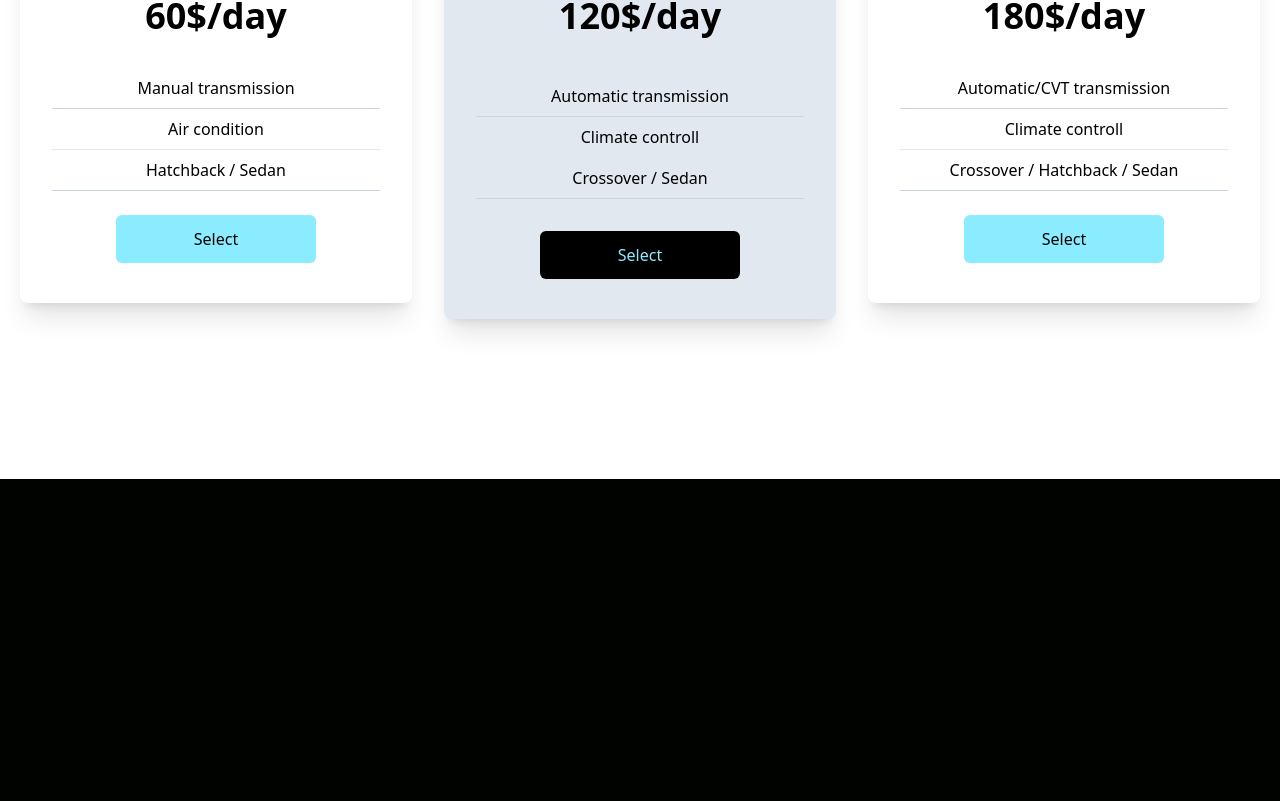
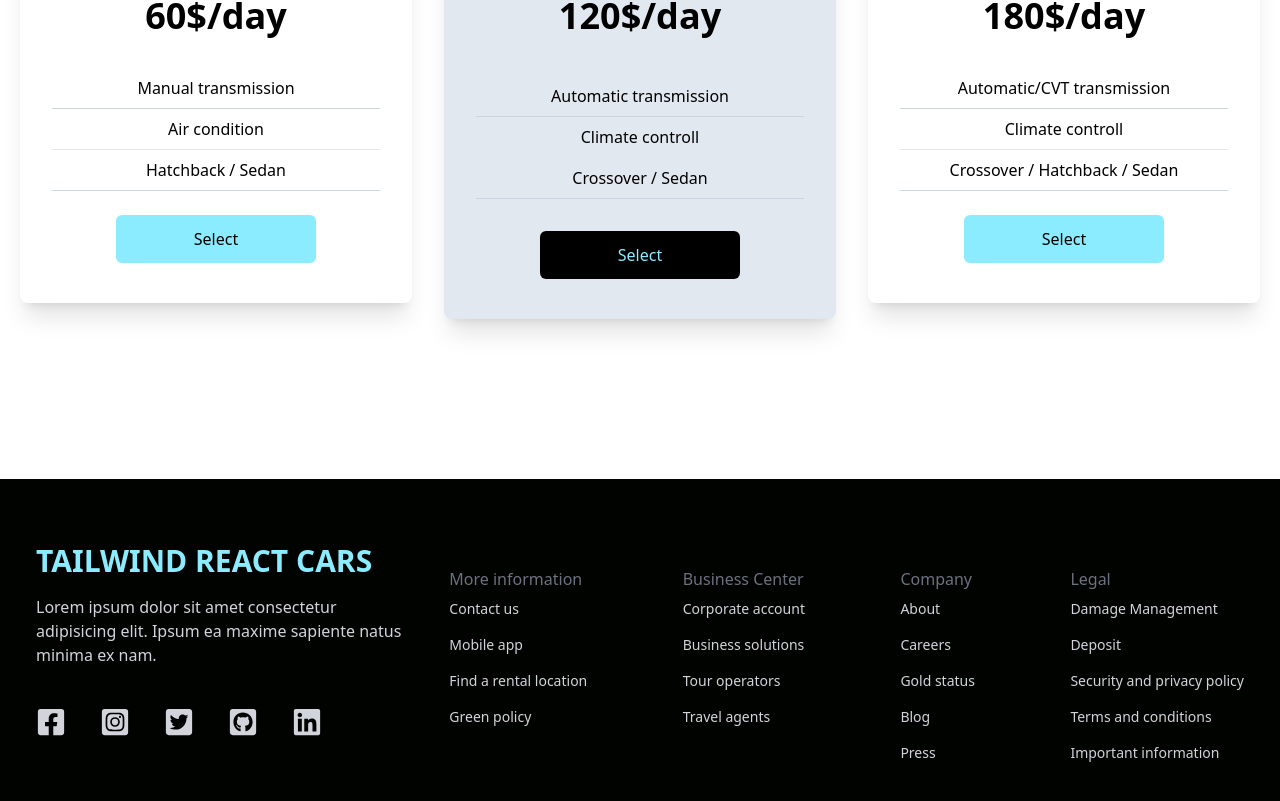
Before and after one commit to VoronovichDev/tailwind-website, a React (Create React App) app: page / in a window 1280 px wide. Shown: the part 1789-2590 px from the top of the page. Before the commit the page ends 2268 px from the top, so only its background shows below. Built offline with nearby package versions, Linux system fonts and the light colour scheme.

Commit message:
feat: create footer-comonent, finish website

```diff
--- a/src/App.js
+++ b/src/App.js
@@ -4,6 +4,7 @@ import Hero from './components/Hero'
 import Car from './components/Car'
 import Form from './components/Form'
 import Cards from './components/Cards'
+import Footer from './components/Footer'
 
 function App() {
     return (
@@ -13,6 +14,7 @@ function App() {
             <Car />
             <Form />
             <Cards />
+            <Footer />
         </div>
     )
 }
--- /dev/null
+++ b/src/components/Footer.jsx
@@ -0,0 +1,79 @@
+import React from 'react'
+import {
+    FaFacebookSquare,
+    FaGithubSquare,
+    FaInstagramSquare,
+    FaTwitterSquare,
+    FaLinkedin,
+} from 'react-icons/fa'
+
+function Footer() {
+    return (
+        <div className="max-w-[1240px] mx-auto py-16 px-4 grid lg:grid-cols-3 gap-8 text-gray-300">
+            <div>
+                <h1 className="w-full text-1xl font-bold text-[#8cecff] sm:text-2xl md:text-3xl">
+                    TAILWIND REACT CARS
+                </h1>
+                <p className="py-4">
+                    Lorem ipsum dolor sit amet consectetur adipisicing elit.
+                    Ipsum ea maxime sapiente natus minima ex nam.
+                </p>
+                <div className="flex justify-between md:w-[75%] my-6">
+                    <FaFacebookSquare size={30} />
+                    <FaInstagramSquare size={30} />
+                    <FaTwitterSquare size={30} />
+                    <FaGithubSquare size={30} />
+                    <FaLinkedin size={30} />
+                </div>
+            </div>
+            <div className="lg:col-span-2 grid grid-cols-2 gap-y-8 gap-x-4 md:flex justify-between mt-6">
+                <div>
+                    <h5 className="font-medium text-gray-500">
+                        More information
+                    </h5>
+                    <ul>
+                        <li className="py-2 text-sm">Contact us</li>
+                        <li className="py-2 text-sm">Mobile app</li>
+                        <li className="py-2 text-sm">Find a rental location</li>
+                        <li className="py-2 text-sm">Green policy</li>
+                    </ul>
+                </div>
+                <div>
+                    <h5 className="font-medium text-gray-500">
+                        Business Center
+                    </h5>
+                    <ul>
+                        <li className="py-2 text-sm">Corporate account</li>
+                        <li className="py-2 text-sm">Business solutions</li>
+                        <li className="py-2 text-sm">Tour operators</li>
+                        <li className="py-2 text-sm">Travel agents</li>
+                    </ul>
+                </div>
+                <div>
+                    <h5 className="font-medium text-gray-500">Company</h5>
+                    <ul>
+                        <li className="py-2 text-sm">About</li>
+                        <li className="py-2 text-sm">Careers</li>
+                        <li className="py-2 text-sm">Gold status</li>
+                        <li className="py-2 text-sm">Blog</li>
+                        <li className="py-2 text-sm">Press</li>
+                    </ul>
+                </div>
+                <div>
+                    <h5 className="font-medium text-gray-500">Legal</h5>
+                    <ul>
+                        <li className="py-2 text-sm">Damage Management</li>
+                        <li className="py-2 text-sm">Deposit</li>
+                        <li className="py-2 text-sm">
+                            Security and privacy policy
+                        </li>
+                        <li className="py-2 text-sm">Terms and conditions</li>
+                        <li className="py-2 text-sm">Important information</li>
+                    </ul>
+                </div>
+            </div>
+        </div>
+    )
+}
+
+export default Footer
--- a/src/components/Navbar.jsx
+++ b/src/components/Navbar.jsx
@@ -2,7 +2,7 @@ import React, { useState } from 'react'
 import { AiOutlineClose, AiOutlineMenu } from 'react-icons/ai'
 
 function Navbar() {
-    const [nav, setNav] = useState(true)
+    const [nav, setNav] = useState(false)
     const handleNav = () => {
         setNav(!nav)
     }
@@ -11,7 +11,7 @@ function Navbar() {
         <div className="flex gap-4 text-white justify-between items-center h-24 max-w-[1240px] mx-auto px-4">
             <h1
                 className={
-                    nav
+                    !nav
                         ? 'w-full text-1xl font-bold text-[#8cecff] sm:text-2xl md:text-3xl ease-in-out duration-500'
                         : 'w-full text-1xl font-bold text-[#8cecff] sm:text-2xl md:text-3xl opacity-0 ease-in-out duration-500'
                 }
@@ -26,7 +26,7 @@ function Navbar() {
                 <li className="p-4 cursor-pointer">Contact</li>
             </ul>
             <div onClick={handleNav} className="block md:hidden">
-                {!nav ? (
+                {nav ? (
                     <AiOutlineClose size={20} className="cursor-pointer" />
                 ) : (
                     <AiOutlineMenu size={20} className="cursor-pointer" />
@@ -34,7 +34,7 @@ function Navbar() {
             </div>
             <div
                 className={
-                    !nav
+                    nav
                         ? 'fixed h-full left-0 top-0 w-[60%] border-r border-r-gray-900 bg-[#000300] ease-in-out duration-500'
                         : 'ease-in-out duration-500 fixed left-[-100%]'
                 }
```
